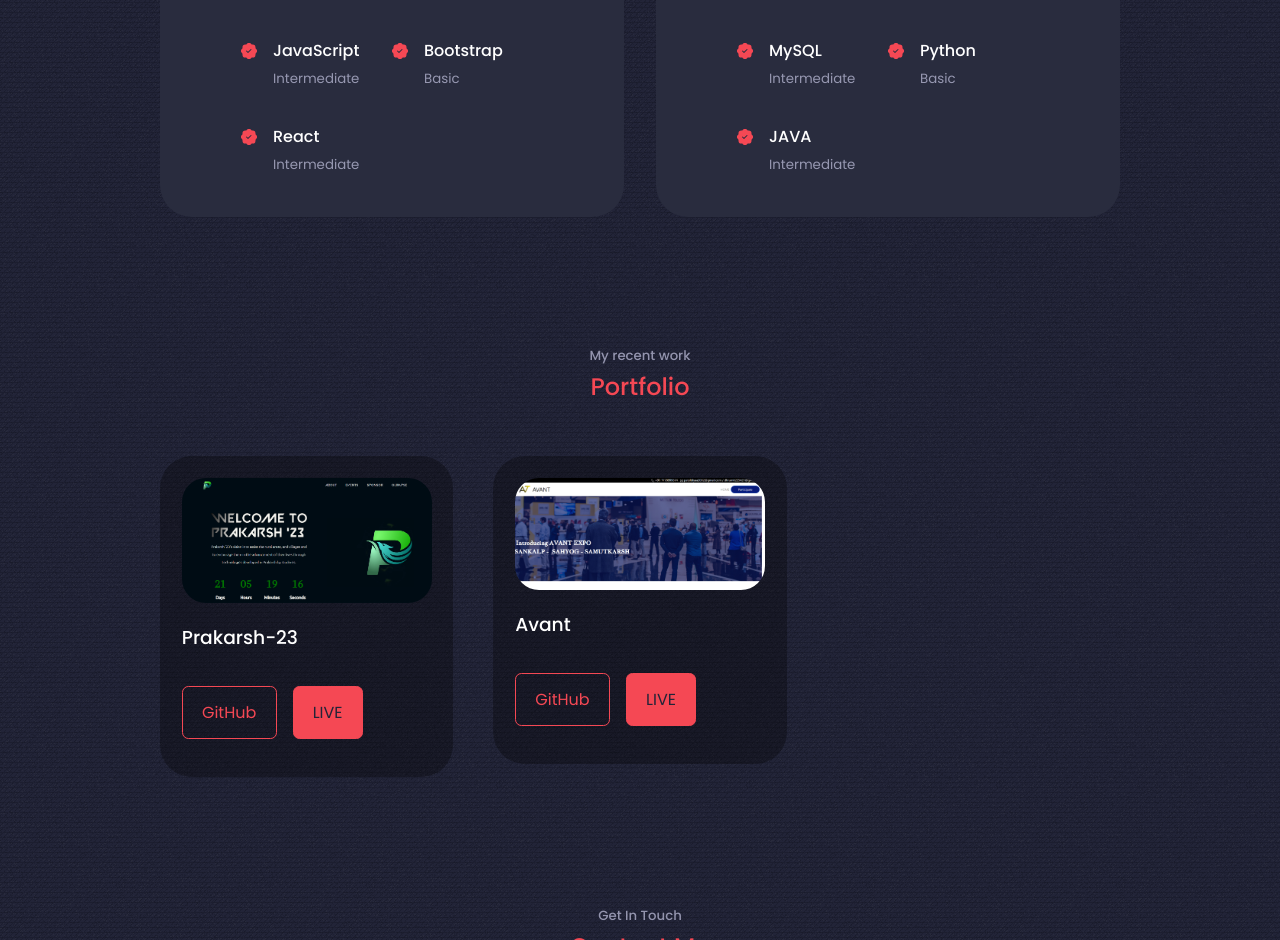
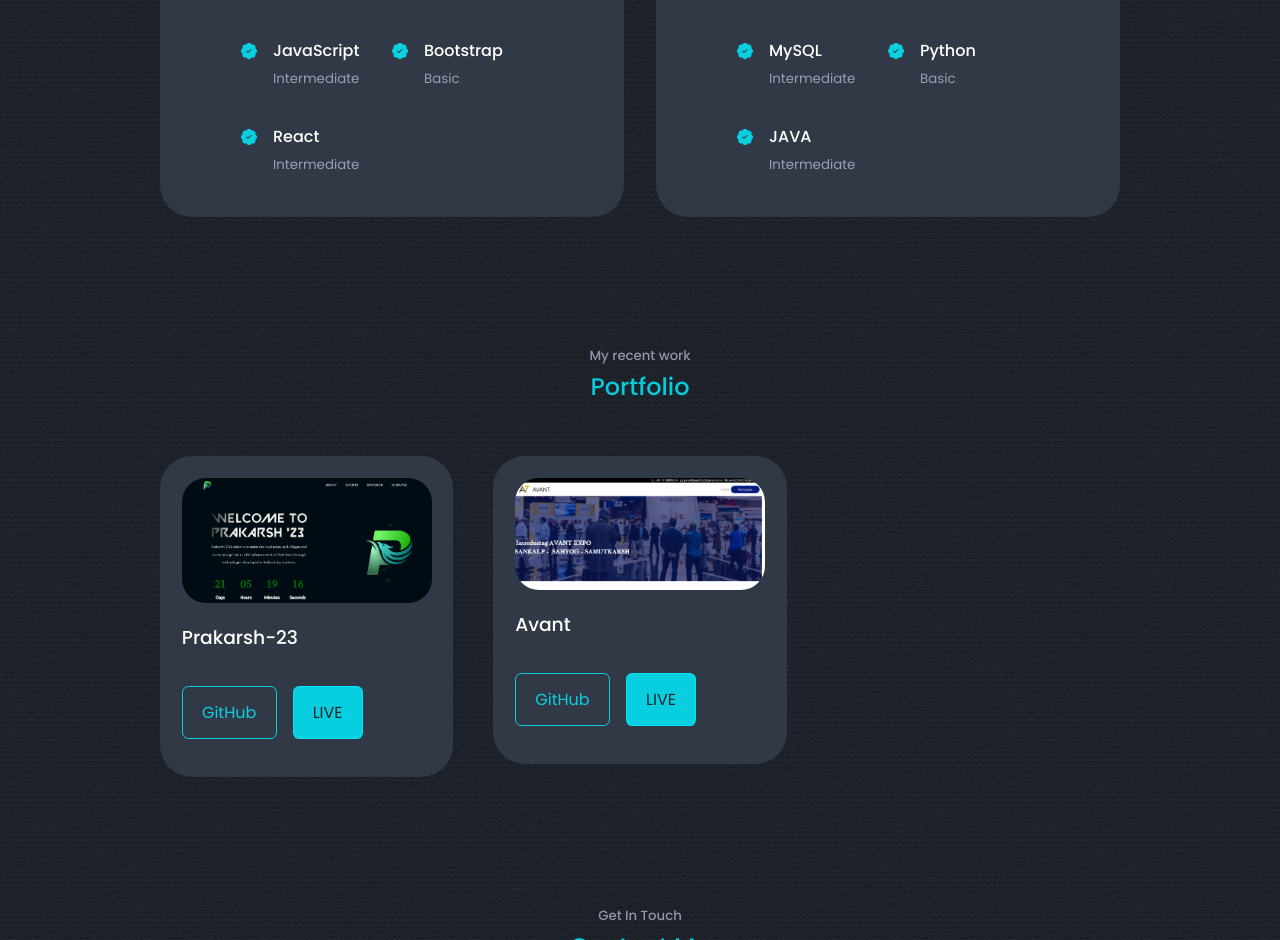
Before and after one commit to VadhwanaParth15/Portfolio, a React (Create React App) app: page / in a window 1280 px wide. Shown: the part 1860-2800 px from the top of the page. Built offline with nearby package versions, Linux system fonts and the light colour scheme.

Commit message:
as usual

```diff
--- a/src/components/portfolio/portfolio.css
+++ b/src/components/portfolio/portfolio.css
@@ -5,7 +5,7 @@
 }
 
 .portfolio__item{
-    background:rgba(0, 0, 0, 0.3);
+    background: var(--color-bg-variant);
     padding: 1.3rem;
     border-radius: 2rem;
     border: 1px solid transparent;
--- a/src/index.css
+++ b/src/index.css
@@ -10,10 +10,10 @@
     text-decoration: none;
 }
 :root{
-    --color-bg:#222438;
-    --color-bg-variant:#292c3e;
+    --color-bg:#1f242d;
+    --color-bg-variant:#323946;
     --color-primary-variant:rgba(77,181,255,0.4);
-    --color-primary:#f54854;
+    --color-primary:rgba(0, 238, 255, 0.836);
     --color-white:#fff;
     --color-light:rgba(225,225,255,0.6);
 
```
